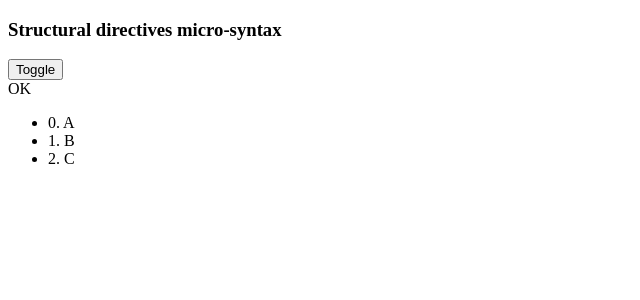
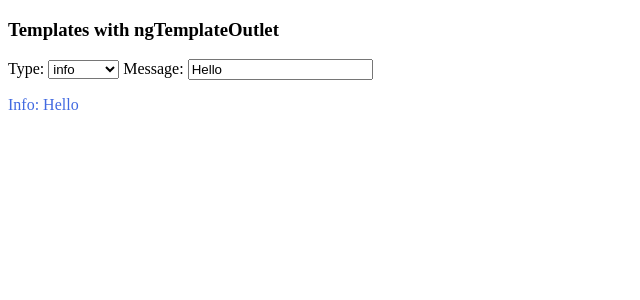
Before and after one commit to ajitoriginal/Angular, an Angular app in the folder my-angular-app/: page / in a window 1280 px wide. Shown: the top 300 px of the page, without its empty margins (0-640 px from the left). Built offline with nearby package versions, Linux system fonts and the light colour scheme.

Commit message:
ngTemplateOutlet

```diff
--- a/my-angular-app/src/main.ts
+++ b/my-angular-app/src/main.ts
@@ -1,5 +1,5 @@
 import { bootstrapApplication } from '@angular/platform-browser';
-import {Component } from '@angular/core'
+import { Component } from '@angular/core';
 import { CommonModule } from '@angular/common';
 
 @Component({
@@ -7,20 +7,42 @@ import { CommonModule } from '@angular/common';
   standalone: true,
   imports: [CommonModule],
   template: `
-  <h3>Structural directives micro-syntax</h3>
-  <button (click)="ok = !ok">Toggle</button>
-  <div *ngIf="ok; else other">OK</div>
-  <ng-template #other>Not OK</ng-template>
-  <ul>
-    <li *ngFor="let item of items; index as i">{{i}}. {{item}}</li>
-  </ul>
+    <h3>Templates with ngTemplateOutlet</h3>
 
+    <label>
+      Type:
+      <select (change)="type = $any($event.target).value">
+        <option value="info">info</option>
+        <option value="warning">warning</option>
+        <option value="success">success</option>
+      </select>
+    </label>
+
+    <label>
+      Message: <input (input)="msg = $any($event.target).value" [value]="msg" />
+    </label>
+
+    <ng-container
+      [ngTemplateOutlet]="type === 'info' ? infoTpl : (type === 'warning' ? warnTpl : successTpl)"
+      [ngTemplateOutletContext]="{ $implicit: msg }">
+    </ng-container>
+
+    <ng-template #infoTpl let-text>
+      <p style="color:royalblue">Info: {{ text }}</p>
+    </ng-template>
+
+    <ng-template #warnTpl let-text>
+      <p style="color:darkorange">Warning: {{ text }}</p>
+    </ng-template>
+
+    <ng-template #successTpl let-text>
+      <p style="color:seagreen">Success: {{ text }}</p>
+    </ng-template>
   `
 })
 export class App {
-  ok = true
-    items = ['A','B','C'];
-
+  type = 'info';
+  msg = 'Hello';
 }
 
 bootstrapApplication(App);
```
Also changed, not shown: 1 other file (tests, documents, lock files or other folders).
